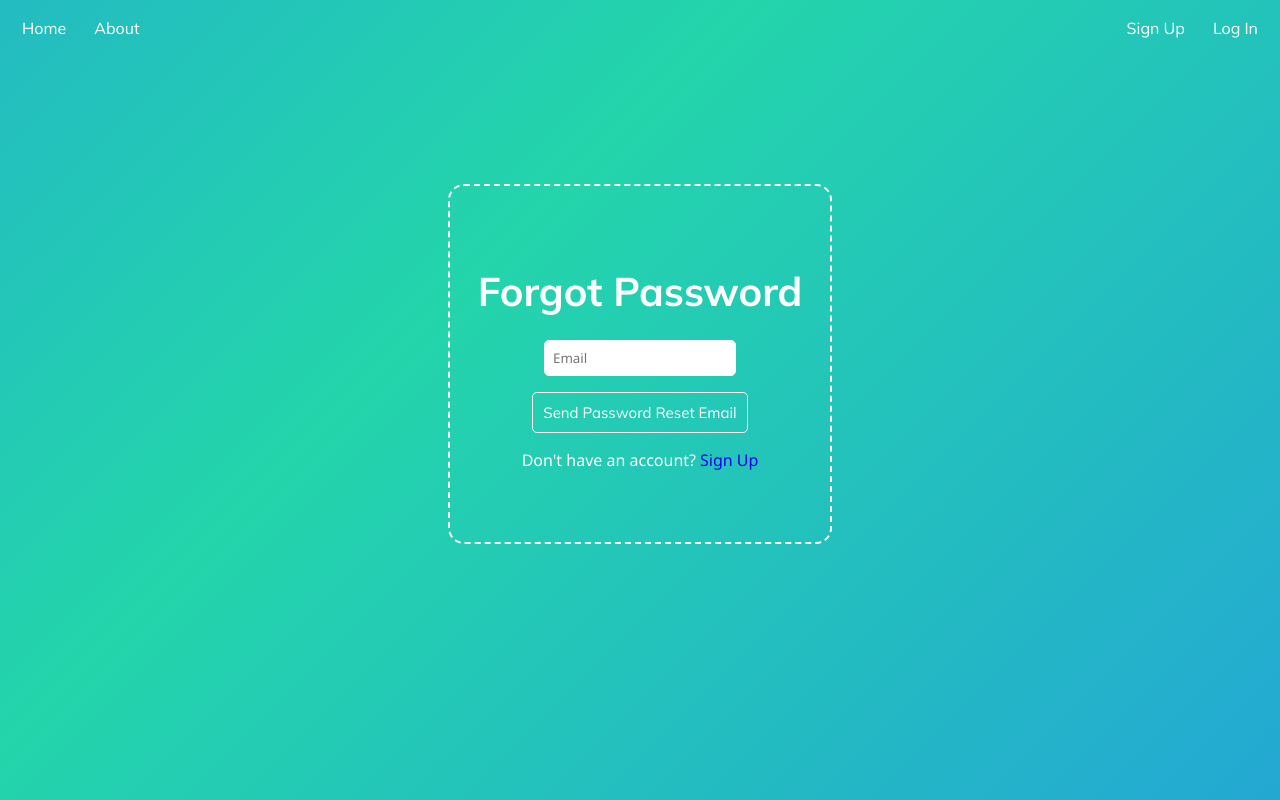
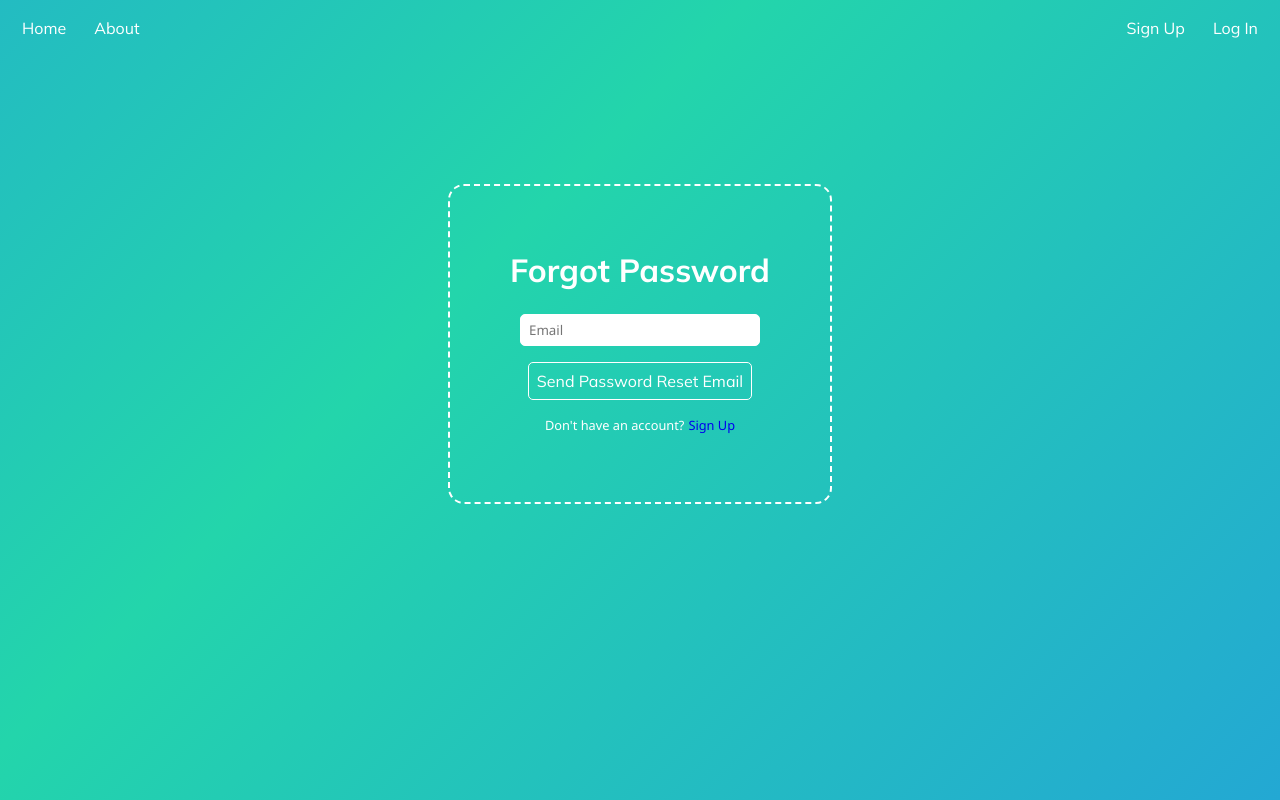
Before and after one commit to DVDOSO/PowerBoard, a SvelteKit app: page /passwordreset in a window 1280 px wide. Built offline with nearby package versions, Linux system fonts and the light colour scheme; no server answers; sample sign-in values are in the browser's storage.

Commit message:
Fix Private Page UIs

```diff
--- a/src/components/AddModal.svelte
+++ b/src/components/AddModal.svelte
@@ -30,6 +30,10 @@
 
 </script>
 
+<link rel="preconnect" href="https://fonts.googleapis.com">
+<link rel="preconnect" href="https://fonts.gstatic.com" crossorigin>
+<link href="https://fonts.googleapis.com/css2?family=Mulish:ital,wght@0,200..1000;1,200..1000&family=Ubuntu:ital,wght@0,300;0,400;0,500;0,700;1,300;1,400;1,500;1,700&display=swap" rel="stylesheet">
+
 <!-- svelte-ignore a11y-click-events-have-key-events a11y-no-noninteractive-element-interactions -->
 <dialog
 	bind:this={dialog}
@@ -40,7 +44,7 @@
 	<div on:click|stopPropagation>
         <!-- svelte-ignore a11y-autofocus -->
 		<button autofocus on:click={() => dialog.close()}>X</button>
-		<h2>Add Task</h2>
+		<h2 class='title'>Add Task</h2>
         <input bind:value={taskName} type='text' placeholder='Task Name'/>
         <input bind:value={taskDescription} type='text' placeholder='Task Description'/>
         <input bind:value={importance} type='text' placeholder='Importance'/>
@@ -51,8 +55,9 @@
 </dialog>
 
 <style>
-    h2 {
+    .title {
         margin-bottom: 1vh;
+        font-family: 'Mulish', sans-serif;
     }
     input {
         margin: 0.5vh;
@@ -70,9 +75,10 @@
         margin-top: -15vh;
         margin-left: -30vh;
         overflow: hidden;
+        background-color: rgba(255, 255, 255, 0.8);
     }
 	dialog::backdrop {
-		background: rgba(0, 0, 0, 0.457);
+		background: rgba(0, 0, 0, 0.228);
 	}
 	dialog > div {
         padding: 4vh;
--- a/src/routes/+page.svelte
+++ b/src/routes/+page.svelte
@@ -44,11 +44,9 @@
         background-color: transparent;
         border: black solid 1px;
         color: black;
-        padding: 10px;
-        margin-right: 5px;
-        margin-left: 5px;
+        padding: 0.5%;
         list-style-type: none;
-        font-size: 20px;
+        font-size: 100%;
         cursor: pointer;
         border-radius: 5px;
         transition-duration: 0.4s;
--- a/src/routes/login/+page.svelte
+++ b/src/routes/login/+page.svelte
@@ -68,10 +68,9 @@
         margin: 0;
         padding: 10px;
         width: 100%;
-        height: 300vh;
     }
     .title {
-        font-size: 40px;
+        font-size: 4vmin;
         margin-top: 30vh;
         margin-bottom: 3vh;
         font-family: "Mulish", sans-serif;
@@ -90,14 +89,16 @@
     label {
         display: block;
         justify-content: center;
-        margin: 1vh;
+        margin-top: 1vh;
+        margin-bottom: 1vh;
     }
     input {
         padding: 1vh;
-        width: 15vw;
+        width: 30vmin;
         border-radius: 5px;
         border: white solid 1px;
         font-family:'Segoe UI', Tahoma, Geneva, Verdana, sans-serif;
+        height: 4vmin;
     }
     input:focus {
         outline-color: rgb(0, 22, 135);
@@ -109,11 +110,9 @@
         background-color: transparent;
         border: rgb(255, 255, 255) solid 1px;
         color: rgb(255, 255, 255);
-        padding: 10px;
-        margin-right: 5px;
-        margin-left: 5px;
+        padding: 1vmin;
         list-style-type: none;
-        font-size: 15px;
+        font-size: 2vmin;
         cursor: pointer;
         border-radius: 5px;
         transition-duration: 0.4s;
@@ -127,14 +126,16 @@
     p {
         margin-top: 2vh;
         display: inline;
+        font-family: 'Segoe UI', Tahoma, Geneva, Verdana, sans-serif;
         color: white;
-        font-family: 'Segoe UI', Tahoma, Geneva, Verdana, sans-serif;
+        font-size: 1.6vmin;
     }
     a {
         margin-top: 2vh;
         display: inline-block;
+        font-family: 'Segoe UI', Tahoma, Geneva, Verdana, sans-serif;
         text-decoration: none;
-        font-family: 'Segoe UI', Tahoma, Geneva, Verdana, sans-serif;
+        font-size: 1.6vmin;
     }
     .forgotPassword {
         display:block;
--- a/src/routes/passwordreset/+page.svelte
+++ b/src/routes/passwordreset/+page.svelte
@@ -56,19 +56,18 @@
         margin: 0;
         padding: 10px;
         width: 100%;
-        height: 300vh;
     }
     .title {
-        font-size: 40px;
-        margin-top: 32vh;
+        font-size: 4vmin;
+        margin-top: 30vh;
         margin-bottom: 3vh;
+        font-family: "Mulish", sans-serif;
         color: white;
-        font-family: 'Mulish', sans-serif;
     }
     .box{
         border: 2px dashed white;
         width: 30vw;
-        height: 45vh;
+        height: 40vh;
         left: 35vw;
         top: 23vh;
         position: fixed;
@@ -78,14 +77,16 @@
     label {
         display: block;
         justify-content: center;
-        margin: 1vh;
+        margin-top: 1vh;
+        margin-bottom: 1vh;
     }
     input {
         padding: 1vh;
-        width: 15vw;
+        width: 30vmin;
         border-radius: 5px;
         border: white solid 1px;
         font-family:'Segoe UI', Tahoma, Geneva, Verdana, sans-serif;
+        height: 4vmin;
     }
     input:focus {
         outline-color: rgb(0, 22, 135);
@@ -97,11 +98,9 @@
         background-color: transparent;
         border: rgb(255, 255, 255) solid 1px;
         color: rgb(255, 255, 255);
-        padding: 10px;
-        margin-right: 5px;
-        margin-left: 5px;
+        padding: 1vmin;
         list-style-type: none;
-        font-size: 15px;
+        font-size: 2vmin;
         cursor: pointer;
         border-radius: 5px;
         transition-duration: 0.4s;
@@ -115,14 +114,16 @@
     p {
         margin-top: 2vh;
         display: inline;
+        font-family: 'Segoe UI', Tahoma, Geneva, Verdana, sans-serif;
         color: white;
-        font-family: 'Segoe UI', Tahoma, Geneva, Verdana, sans-serif;
+        font-size: 1.6vmin;
     }
     a {
         margin-top: 2vh;
         display: inline-block;
+        font-family: 'Segoe UI', Tahoma, Geneva, Verdana, sans-serif;
         text-decoration: none;
-        font-family: 'Segoe UI', Tahoma, Geneva, Verdana, sans-serif;
+        font-size: 1.6vmin;
     }
     @keyframes gradient {
         0% {
--- a/src/routes/signup/+page.svelte
+++ b/src/routes/signup/+page.svelte
@@ -71,7 +71,7 @@
     .containerMain {
         text-align: center;
         margin: 0;
-        padding: 10px;
+        padding: 1vmin;
         width: 100%;
     }
     .box{
@@ -85,7 +85,7 @@
         pointer-events: none;
     }
     .title {
-        font-size: 40px;
+        font-size: 4vmin;
         margin-top: 30vh;
         margin-bottom: 3vh;
         font-family: "Mulish", sans-serif;
@@ -94,14 +94,16 @@
     label {
         display: block;
         justify-content: center;
-        margin: 1vh;
+        margin-top: 1vh;
+        margin-bottom: 1vh;
     }
     input {
         padding: 1vh;
-        width: 15vw;
+        width: 30vmin;
         border-radius: 5px;
         border: white solid 1px;
         font-family:'Segoe UI', Tahoma, Geneva, Verdana, sans-serif;
+        height: 4vmin;
     }
     input:focus {
         outline-color: rgb(0, 22, 135);
@@ -114,11 +116,9 @@
         background-color: transparent;
         border: rgb(255, 255, 255) solid 1px;
         color: rgb(255, 255, 255);
-        padding: 10px;
-        margin-right: 5px;
-        margin-left: 5px;
+        padding: 1vmin;
         list-style-type: none;
-        font-size: 15px;
+        font-size: 2vmin;
         cursor: pointer;
         border-radius: 5px;
         transition-duration: 0.4s;
@@ -134,12 +134,14 @@
         display: inline;
         font-family: 'Segoe UI', Tahoma, Geneva, Verdana, sans-serif;
         color: white;
+        font-size: 1.6vmin;
     }
     a {
         margin-top: 2vh;
         display: inline-block;
         font-family: 'Segoe UI', Tahoma, Geneva, Verdana, sans-serif;
         text-decoration: none;
+        font-size: 1.6vmin;
     }
     @keyframes gradient {
         0% {
```
Also changed, not shown: src/components/TaskView.svelte (+5 -5 lines), devlog.txt.
